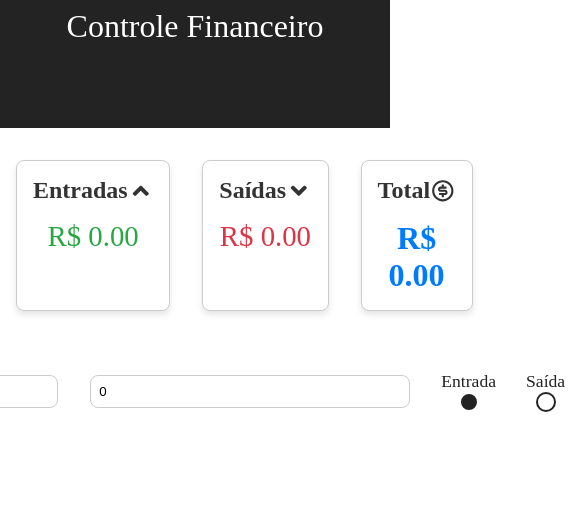
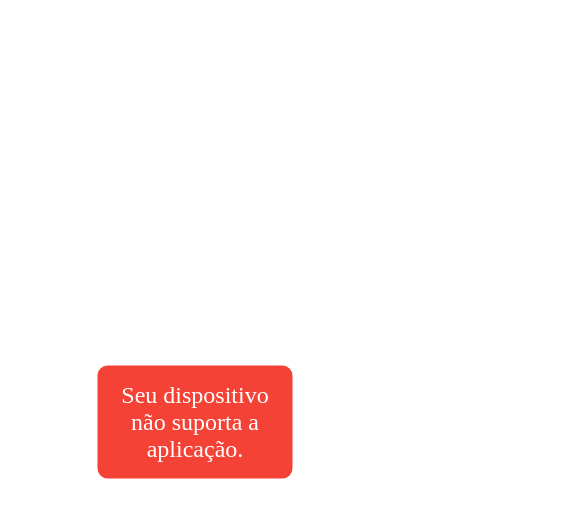
Before and after one commit to gbcaurin/gestao-de-despesas, a React (Vite) app: page / in a window 390 px wide. Shown: the top 518 px of the page, 585 px wide, since content can reach past the window. Built offline with nearby package versions, Linux system fonts and the light colour scheme.

Commit message:
feat: fix problem with mobile users

```diff
--- a/src/App.jsx
+++ b/src/App.jsx
@@ -1,4 +1,4 @@
-import { useState } from "react";
+import { useState, useEffect } from "react";
 import styles from "./App.module.css";
 
 import { FaAngleUp } from "react-icons/fa";
@@ -11,6 +11,20 @@ const App = () => {
   const [desc, setDesc] = useState("");
   const [amount, setAmount] = useState(0);
   const [income, setIncome] = useState(true);
+
+  const [isMobile, setIsMobile] = useState(false);
+
+  useEffect(() => {
+    checkResolution();
+    window.addEventListener("resize", checkResolution);
+
+    return () => window.removeEventListener("resize", checkResolution);
+  }, []);
+
+  const checkResolution = () => {
+    const width = window.innerWidth;
+    setIsMobile(width <= 1222);
+  };
 
   const addExpense = (expense) => {
     setExpenses([expense, ...expenses]);
@@ -72,13 +86,19 @@ const App = () => {
 
   return (
     <>
+      {isMobile ? (
+        <div className={styles.unsupportedDevice}>
+          Seu dispositivo não suporta a aplicação.
+        </div>
+      ) : (
+        <>
           <div className={styles.header}>
             <h1 className={styles.title}>Controle Financeiro</h1>
           </div>
           <div className={styles.sections}>
             <section className={styles.income}>
               <div className={styles.titleRow}>
-            <h2>Entradas</h2>
+                <h3>Entradas</h3>
                 <FaAngleUp />
               </div>
               <div className={styles.incomeContainer}>
@@ -89,7 +109,7 @@ const App = () => {
             </section>
             <section className={styles.expense}>
               <div className={styles.titleRow}>
-            <h2>Saídas</h2>
+                <h3>Saídas</h3>
                 <FaAngleDown />
               </div>
               <div className={styles.expenseContainer}>
@@ -100,7 +120,7 @@ const App = () => {
             </section>
             <section className={styles.total}>
               <div className={styles.titleRow}>
-            <h2>Total</h2>
+                <h3>Total</h3>
                 <RiMoneyDollarCircleLine />
               </div>
               <div className={styles.totalContainer}>
@@ -164,7 +184,11 @@ const App = () => {
             {expenses.map((expense, index) => (
               <div key={index} className={styles.renderItem}>
                 <h3>{expense.desc}</h3>
-            <h3 style={{ color: expense.type === "expense" ? "red" : "green" }}>
+                <h3
+                  style={{
+                    color: expense.type === "expense" ? "red" : "green",
+                  }}
+                >
                   {expense.type === "expense"
                     ? `- R$ ${expense.amount}`
                     : `R$ ${expense.amount}`}
@@ -184,6 +208,8 @@ const App = () => {
             ))}
           </div>
         </>
+      )}
+    </>
   );
 };
 
--- a/src/App.module.css
+++ b/src/App.module.css
@@ -13,7 +13,9 @@
   background-color: #232323;
   color: #ffffff;
   width: 100%;
-  height: 8rem;
+  height: 10rem;
+  position: relative;
+  z-index: 5;
 }
 
 .title {
@@ -36,12 +38,13 @@
 
 .sections {
   display: flex;
-  justify-content: space-between;
   gap: 2rem;
-  margin-top: 2rem;
   margin-bottom: 2rem;
-  margin-left: 1rem;
-  margin-right: 1rem;
+  margin-left: 20.5rem;
+  margin-right: 20.5rem;
+  position: relative;
+  margin-top: -5rem;
+  z-index: 10;
 }
 
 section {
@@ -52,6 +55,8 @@ section {
   padding: 1rem;
   text-align: center;
   border: 1px solid #ccc;
+  position: relative;
+  top: 0;
 }
 
 .titleRow {
@@ -75,7 +80,7 @@ section {
 .income,
 .expense,
 .total {
-  padding: 1rem;
+  padding: 2rem;
 }
 
 .incomeContainer,
@@ -96,17 +101,22 @@ section {
 }
 
 .incomeItem {
-  color: #28a745;
+  color: #232323;
 }
 
 .expenseItem {
-  color: #dc3545;
+  color: #232323;
 }
 
 .totalContainer span {
   font-size: 2rem;
-  font-weight: bold;
-  color: #007bff;
+  color: #232323;
+}
+
+.titleRow h3 {
+  font-size: 1.2rem;
+  color: #333;
+  font-weight: 500;
 }
 
 .form {
@@ -292,3 +302,24 @@ input[type="number"]::-webkit-outer-spin-button {
 .deleteBtn:hover {
   background-color: #dc3545;
 }
+
+.unsupportedDevice {
+  display: none;
+  position: fixed;
+  top: 50%;
+  left: 50%;
+  transform: translate(-50%, -50%);
+  background-color: #f44336;
+  color: white;
+  padding: 1rem;
+  border-radius: 10px;
+  font-size: 1.5rem;
+  text-align: center;
+  z-index: 100;
+}
+
+@media screen and (max-width: 1222px) {
+  .unsupportedDevice {
+    display: block;
+  }
+}
```
Lines whose indentation alone changed are shown as unchanged.
